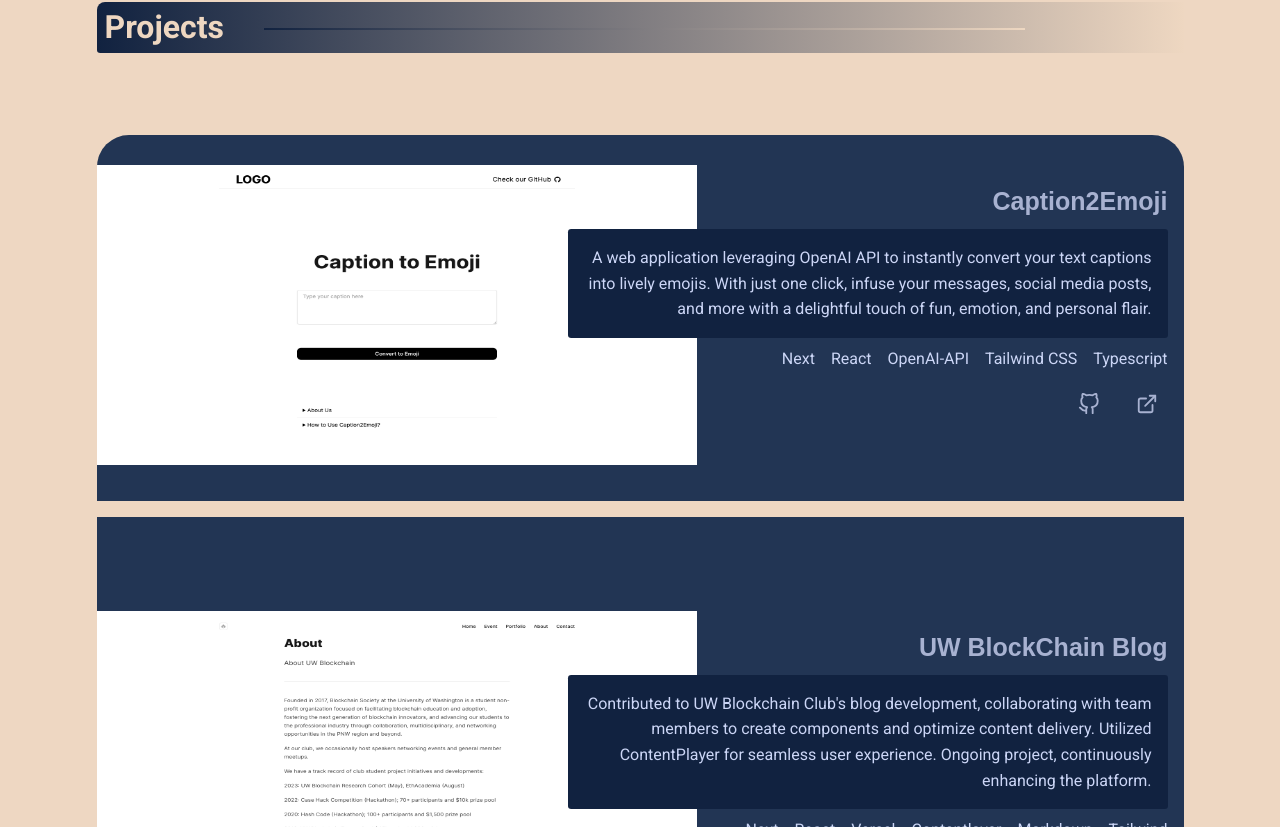
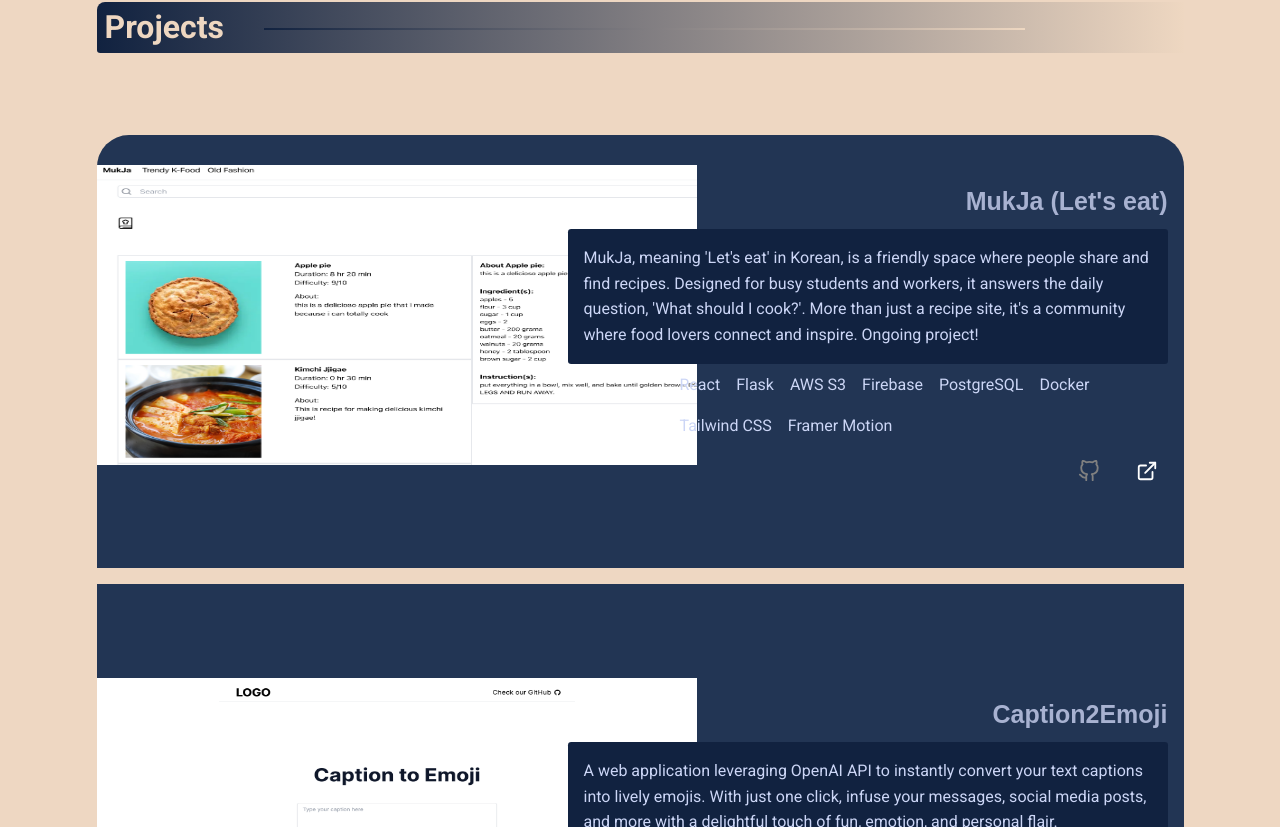
Before and after one commit to poul0315/NextJs-Portfolio, a Next.js app: page / in a window 1280 px wide. Shown: the part 3653-4480 px from the top of the page. Built offline with nearby package versions, Linux system fonts and the light colour scheme.

Commit message:
made huge design and modification in project section

```diff
--- a/src/scss/sections/_project.scss
+++ b/src/scss/sections/_project.scss
@@ -144,7 +144,7 @@
           }
           img {
             z-index: 0;
-            filter: grayscale(100%);
+            // filter: grayscale(100%);
             transition: 0.3s ease-in-out;
           }
         }
@@ -174,7 +174,6 @@
               color: var(--light-slate);
               font-family: var(--roboto);
               padding: 1rem;
-              text-align: end;
             }
           }
           &-tech-list {
@@ -199,17 +198,36 @@
               align-items: center;
               &-link {
                 padding: 10px;
-                color: var(--lightest-slate);
+                color: white;
                 transition: 0.3s ease-in-out;
                 outline: 2px dashed transparent;
                 &:hover {
                   color: var(--theme-color);
                 }
-                // &:focus {
-                //   outline-color: var(--theme-color);
-                //   transform: translateY(-4px);
-                //   color: var(--theme-color);
-                // }
+              }
+              &-message {
+                position: relative;  /* Make this a positioning context */
+                color: gray;
+                left: -10px;
+              }
+              &-message:hover {
+                position: relative;  /* Make this a positioning context */
+                color: black;
+              }
+              &-message p {
+                display: none; /* Start with the message hidden */
+                position: absolute;  /* Absolute position relative to the parent .project-info-links-item-message */
+                left: -3rem;
+                color: white;
+                // background: #f2f2f2;  /* Optional: a background to make it readable */
+                border: 1px solid #ccc;  /* Optional: a border for visibility */
+                padding: 2px 5px;  /* Optional: some padding for aesthetics */
+                font-size: 12px;   /* Adjust as necessary */
+                border-radius: 4px; /* Optional: rounded corners */
+                white-space: nowrap; /* Prevent the message from breaking into multiple lines */    /* Adjust as necessary */
+              }
+              &-message:hover p {
+                display: block;  /* Show the message on hover */
               }
             }
           }
@@ -231,6 +249,7 @@
         }
       }
     }
+    // This is to stop anything below 1100px
     @media (min-width: 1101px) {
       &-container {
         .project-info {
@@ -238,6 +257,9 @@
             &-title {
               display: none;
             }
+          }
+          &-tech-list {
+            margin-left: 7rem;
           }
         }
       }
--- a/src/sections/Project.tsx
+++ b/src/sections/Project.tsx
@@ -5,7 +5,30 @@ import { FiGithub, FiExternalLink } from "react-icons/fi";
 import { motion } from "framer-motion";
 
 function Project() {
+
+
     const projectsData = [
+      {
+        image: "/projects/project5.png",
+        projectName: "MukJa (Let's eat)",
+        projectLink: "https://netlify.com",
+        projectDescription:
+          "MukJa, meaning 'Let's eat' in Korean, is a friendly space where people share and find recipes. Designed for busy students and workers, it answers the daily question, 'What should I cook?'. More than just a recipe site, it's a community where food lovers connect and inspire. Ongoing project!",
+        projectTech: [
+          "React",
+          "Flask",
+          "AWS S3",
+          "Firebase",
+          "PostgreSQL",
+          "Docker",
+          "Tailwind CSS",
+          "Framer Motion",
+        ],
+        projectExternalLinks: {
+          github: "",
+          externalLink: "https://caption2emoji.vercel.app/",
+        },
+      },
       {
         image: "/projects/project1.png",
         projectName: "Caption2Emoji",
@@ -20,7 +43,7 @@ function Project() {
           "Typescript",
         ],
         projectExternalLinks: {
-            github: "",
+          github: "https://github.com/poul0315/Emoji-GPT",
           externalLink: "https://caption2emoji.vercel.app/",
         },
       },
@@ -48,7 +71,7 @@ function Project() {
         projectName: "WeatherToday",
         projectLink: "https://netlify.com",
         projectDescription:
-            "Developed a live weather check website leveraging the OpenWeather API. Users can conveniently obtain real-time weather information by inputting the city name, zip code, or area code.",
+          "Developed my first API-driven website, WeatherToday, leveraging the OpenWeather API. Users can effortlessly obtain real-time weather information by entering the city name, zip code, or area code. This project was a milestone in my journey, introducing me to the powerful possibilities of APIs.",
         projectTech: [
           "React",
           "Node.js",
@@ -120,12 +143,23 @@ function Project() {
                       </ul>
                       <ul className="project-info-links">
                         <li className="project-info-links-item">
+                          {projectExternalLinks.github ? (
                               <Link
                                   href={projectExternalLinks.github}
                                   className="project-info-links-item-link"
+                                  target="_blank"
+                                  rel="noopener noreferrer"
                               >
                                   <FiGithub />
                               </Link>
+                          ) : (
+                              <div
+                                  className="project-info-links-item-message"
+                              >
+                                  <FiGithub />
+                                  <p>This is a private source.</p>
+                              </div>
+                          )}
                         </li>
                         <li className="project-info-links-item">
                           <Link
```
Also changed, not shown: public/projects/project5.png (added). Lines whose indentation alone changed are shown as unchanged.
